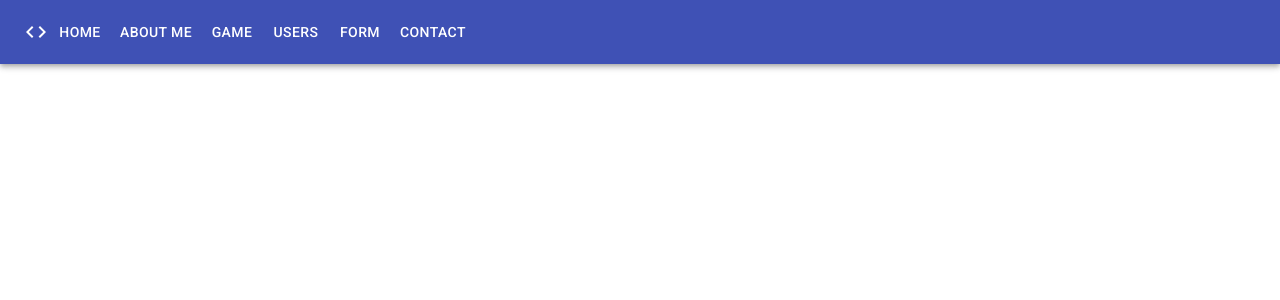
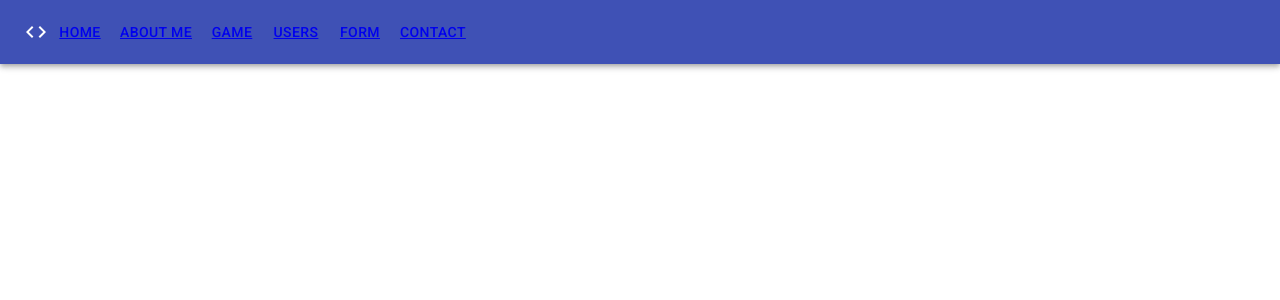
Before and after one commit to EwaBittner/React-social-App, a React (Create React App) app: page / in a window 1280 px wide. Shown: the top 300 px of the page. Built offline with nearby package versions, Linux system fonts and the light colour scheme.

Commit message:
Added links in nav bar

```diff
--- a/src/App.js
+++ b/src/App.js
@@ -10,7 +10,7 @@ import {MyFavouriteDishes} from "./Dishes";
 import Wrapper from "./Wrapper";
 import Users from "./Users";
 import {Form} from "./Form";
-import { Routes, Route, BrowserRouter} from "react-router-dom";
+import { Routes, Route, Link} from "react-router-dom";
 
 const dishes = [
   { id: 1, name: 'Bigos' },
@@ -24,12 +24,24 @@ function App() {
       <AppBar position="static">
         <Toolbar>
           <CodeIcon />
-          <Button variant="text" color="inherit">Home</Button>
-          <Button variant="text" color="inherit">About me</Button>
-          <Button variant="text" color="inherit">Game</Button>
-          <Button variant="text" color="inherit">Users</Button>
-          <Button variant="text" color="inherit">Form</Button>
-          <Button variant="text" color="inherit">Contact</Button>
+          <Button variant="text" color="inherit">
+            <Link to="/">Home</Link>
+          </Button>
+          <Button variant="text" color="inherit">
+            <Link to="/about-me">About me</Link>
+          </Button>
+          <Button variant="text" color="inherit">
+            <Link to="/game">Game</Link>
+          </Button>
+          <Button variant="text" color="inherit">
+            <Link to="/users">Users</Link>
+          </Button>
+          <Button variant="text" color="inherit">
+            <Link to="/form">Form</Link>
+          </Button>
+          <Button variant="text" color="inherit">
+            <Link to="/contact">Contact</Link>
+          </Button>
         </Toolbar>
       </AppBar>
 
--- a/src/Wrapper.js
+++ b/src/Wrapper.js
@@ -1,7 +1,15 @@
 import React from "react";
 
 function Wrapper(props) {
-    return <div style={{ display: 'flex', flexDirection: 'column', justifyContent: 'center', alignItems: 'center'}}>
+    return <div style={
+        {
+            display: 'flex',
+            flexDirection: 'column',
+            justifyContent: 'center',
+            alignItems: 'center',
+            marginTop: '20px'
+        }
+    }>
         {props.children}
     </div>
 }
```
